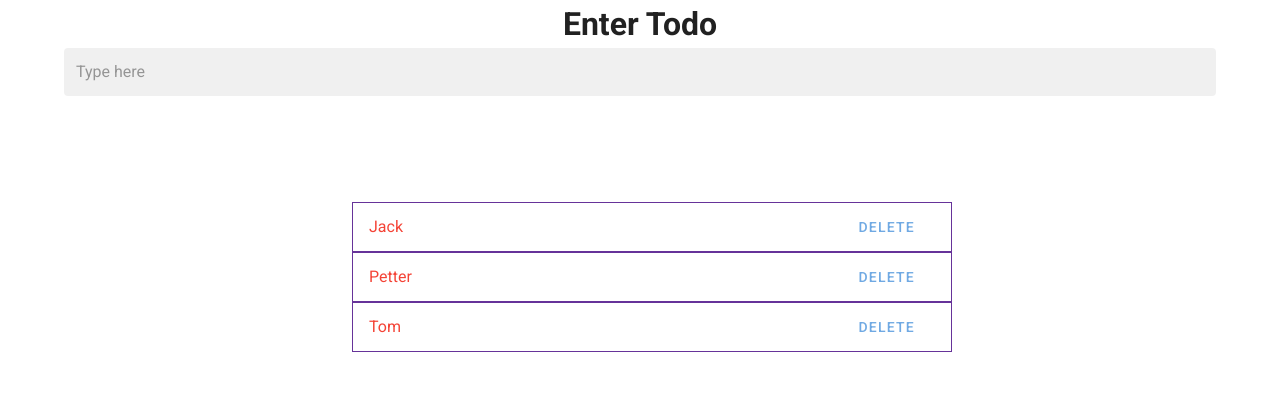
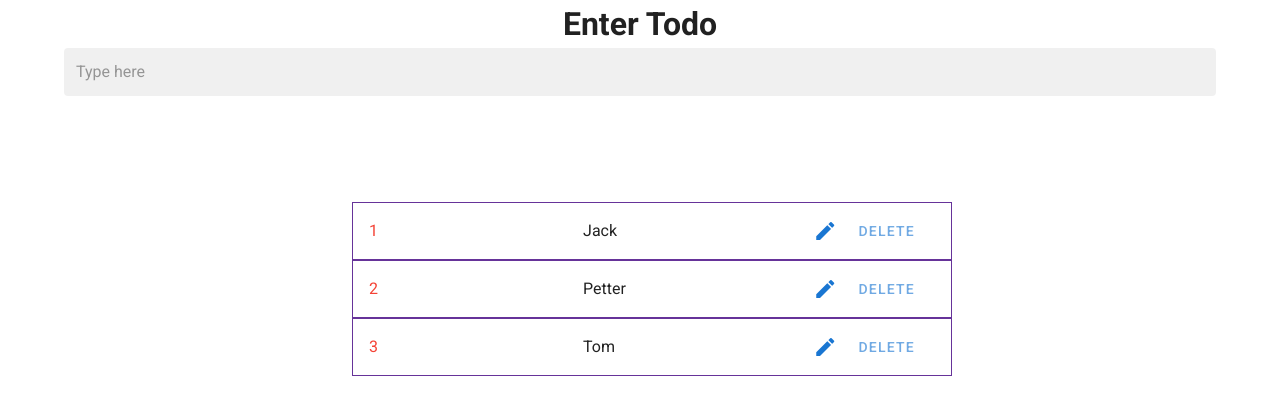
Before and after one commit to tya6ivue/Todo-Vuetify, a Vue app: page / in a window 1280 px wide. Shown: the top 414 px of the page. Built offline with nearby package versions, Linux system fonts and the light colour scheme.

Commit message:
All changes done

```diff
--- a/src/components/Todo.vue
+++ b/src/components/Todo.vue
@@ -33,8 +33,30 @@
           id="table"
           class="red--text font-family: monospace"
         >
-          {{ item.name }}
+          {{ item.id }}
         </v-list-item-content>
+
+        <v-list-item-content v-if="!item.isEdit">
+          <v-list-item-title v-text="item.name"> </v-list-item-title>
+        </v-list-item-content>
+
+        <v-text-field
+          v-if="item.isEdit"
+          v-model="eTask"
+          label="Edit Task"
+        ></v-text-field>
+
+        <v-list-item-icon v-if="item.isEdit">
+          <v-icon color="primary" v-on:click="saveTask(index)"
+            >mdi-content-save</v-icon
+          >
+        </v-list-item-icon>
+        <v-list-item-icon v-if="!item.isEdit">
+          <v-icon color="primary" v-on:click="editTask(index)"
+            >mdi-pencil</v-icon
+          >
+        </v-list-item-icon>
+
         <v-btn
           @click="deleteTask(item.id), (snackbar = true)"
           :loading="loading"
@@ -79,9 +101,9 @@ export default {
 
   data() {
     return {
+      eTask: "",
       loading3: false,
       loading: false,
-
       DeletedText: "Your data is successfully Deleted ",
       AddedText: "Your data is  successfully Added ",
       newItems: "",
@@ -100,13 +122,25 @@ export default {
 
   methods: {
     ...mapActions("todo", ["addItems"]),
+    ...mapActions("todo", ["toEdit"]),
+    ...mapActions("todo", ["updatenewItems"]),
+
+    editTask(index) {
+      this.toEdit(index);
+      this.eTask = this.items[index].name;
+    },
+    saveTask(index) {
+      console.log(index);
+      this.updatenewItems({ index: index, newItems: this.eTask });
+    },
+
     handleAddItems() {
       if (this.newItems.trim && this.newItems.trim().length > 0) {
         {
           this.addItems({
+            isEdit: false,
             name: this.newItems,
             id: this.items.length + 1,
-            completed: false,
           });
         }
       } else {
--- a/src/store/modules/todo.module.js
+++ b/src/store/modules/todo.module.js
@@ -1,19 +1,44 @@
 const state = {
   items: [
-    { id: 1, name: "Jack" },
-    { id: 2, name: "Petter" },
-    { id: 3, name: "Tom" },
+    { id: 1, name: "Jack", isEdit: false },
+    { id: 2, name: "Petter", isEdit: false },
+    { id: 3, name: "Tom", isEdit: false },
   ],
 };
 const mutations = {
   Add_Items: (state, payload) => {
     state.items.push(payload);
   },
+
+  TO_EDIT(state, payload) {
+    for (let i = 0; i < state.items.length; i++) {
+      if (i == payload) {
+        state.items[payload].isEdit = true;
+      } else {
+        state.items[i].isEdit = false;
+      }
+    }
+  },
+  UPDATE_newItems: (state, payload) => {
+    if (payload.newItems.trim().length > 0) {
+      state.items[payload.index].name = payload.newItems;
+      state.items[payload.index].isEdit = false;
+    } else {
+      alert("enter some value");
+    }
+  },
 };
 
 const actions = {
   addItems: ({ commit }, payload) => {
     commit("Add_Items", payload);
+  },
+
+  toEdit: (context, payload) => {
+    context.commit("TO_EDIT", payload);
+  },
+  updatenewItems: (context, payload) => {
+    context.commit("UPDATE_newItems", payload);
   },
 };
 
```
